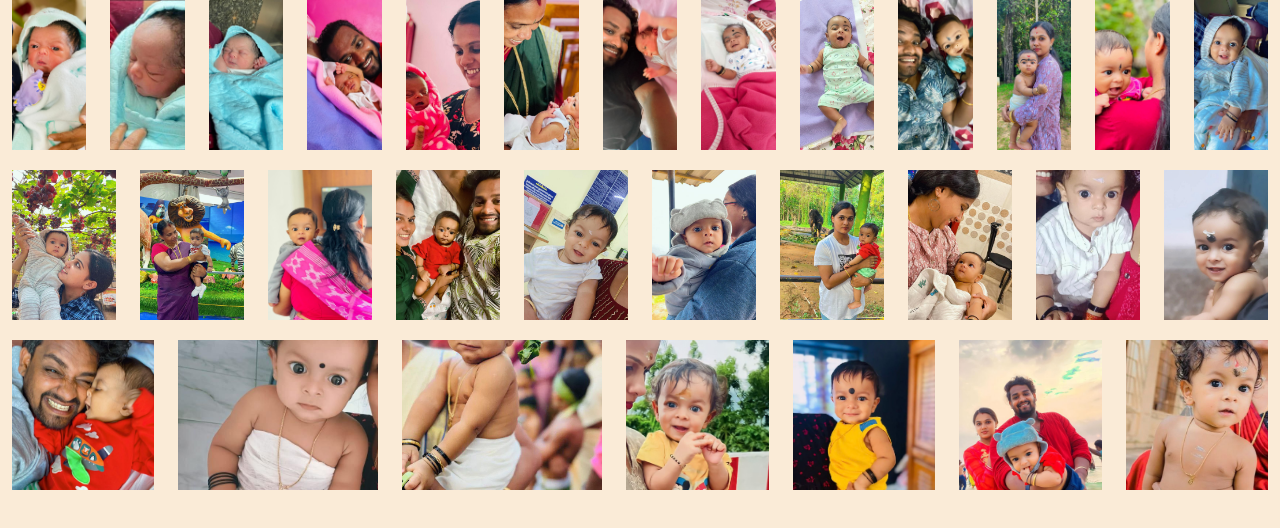
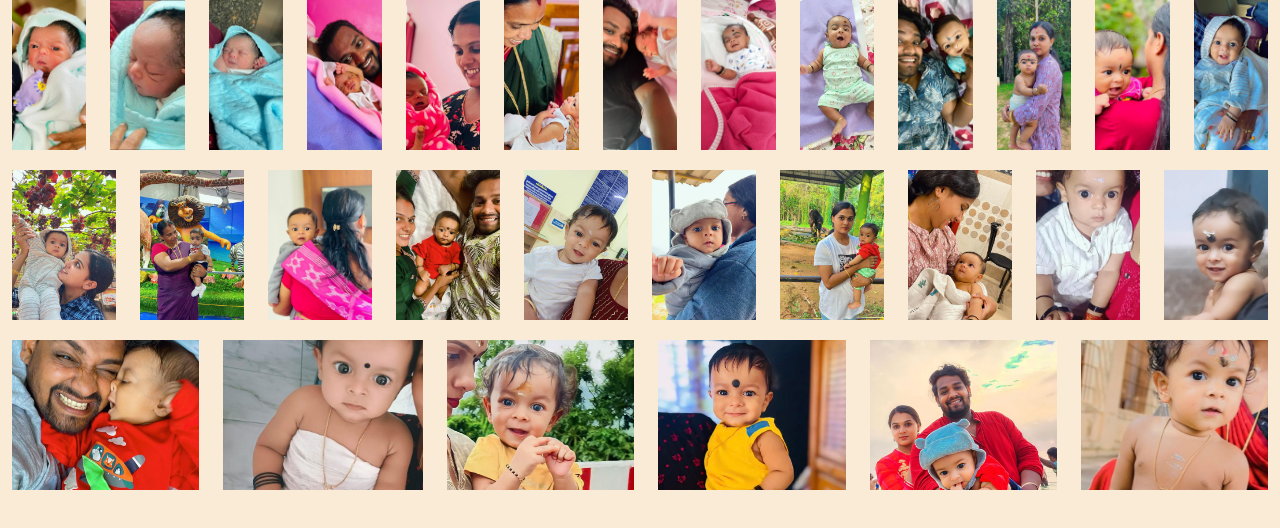
Before and after one commit to GouriDhanuja/shuttu, a plain HTML site: page gallery.html in a window 1280 px wide. Drawn offline with nearby package versions, Linux system fonts and the light colour scheme.

Commit message:
shuttu's bday

```diff
--- a/gallery.html
+++ b/gallery.html
@@ -39,7 +39,6 @@
             align-items: flex-start;
         }
         .container-fluid img {
-            width:200px ;
             height: 150px;
             display: block;
             object-fit: cover;
@@ -85,14 +84,11 @@
                 </div>
                 <div class="row">
                     <div class="col"><img src="images/shuttu 3.jpg" width="500" class="img-fluid" alt="..."></div>
-                    <div class="col"><img src="images/peeli.jpg" width="500" class="im-fluid" alt="..."></div>
-                    <div class="col"><img src="images/shuttu 11.jpg" width="500" class="im-fluid" alt="..."></div>
-
-
+                    <div class="col"><img src="images/peeli.jpg" width="200" class="im-fluid" alt="..."></div>
                     <div class="col"><img src="images/shuttu 9.jpg" width="500" class="img-fluid" alt="..."></div>
                     <div class="col"><img src="images/photo_6314543816199225058_x.jpg" width="500" class="img-fluid" alt="..."></div>
                     <div class="col"><img  src="images/5be3127c-41ea-4560-8afc-433278ca0bfd.jpg" width="200" class="img-fluid" alt="..."></div>
-                    <div class="col"><img src="images/shuttu 10.jpg" width="500" class="img-fluid" alt="..."></div>
+                    <div class="col"><img src="images/shuttu 10.jpg" width="200" class="img-fluid" alt="..."></div>
 
 
         </div>
```
